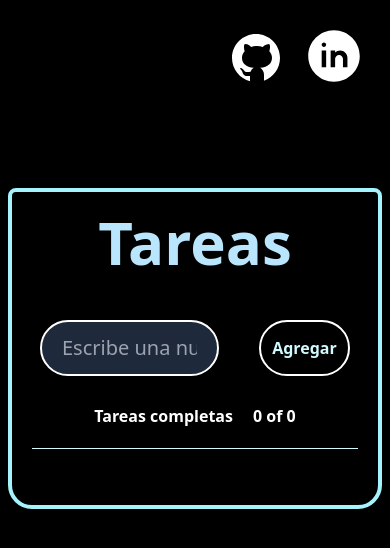
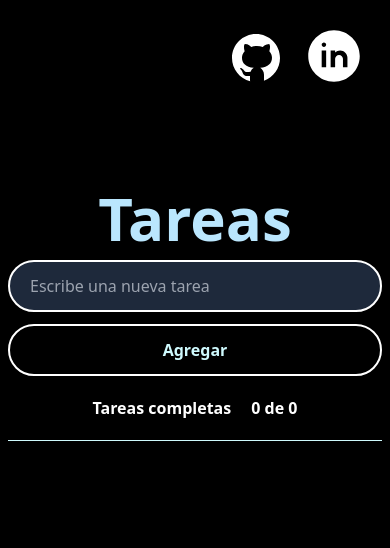
Before and after one commit to Xeba7/Tareas, a React (Vite) app: page / in a window 390 px wide. Shown: the top 548 px of the page. Built offline with nearby package versions, Linux system fonts and the light colour scheme.

Commit message:
add responsive

```diff
--- a/src/App.jsx
+++ b/src/App.jsx
@@ -75,8 +75,8 @@ function TodoList() {
     });
   };
 
-  const tasksQuantity = todos.length;
-  const completedTasks = todos.filter((todo) => todo.completed).length;
+  const cantidad = todos.length;
+  const completas = todos.filter((todo) => todo.completed).length;
 
   return (
     <div className="p-2">
@@ -100,7 +100,7 @@ function TodoList() {
         <a
           href="https://cl.linkedin.com/in/sebasti%C3%A1n-cisterna-reyes-111a67256"
           target="_black"
-          className="cursor-pointer hover:scale-[103%]"
+          className="cursor-pointer hover:scale-[103%]  transform-origin-center"
         >
           <svg
             fill="#FFFFFF"
@@ -114,22 +114,23 @@ function TodoList() {
           </svg>
         </a>
       </nav>
-      <div className="container   lg:w-1/2  text-center  md:py-6 mt-20 rounded-lg border-4 border-cyan-200 p-5 pb-10 rounded-b-3xl">
+      <div className="container    xl:w-1/2 lg:w-2/3 text-center   mt-20 sm:rounded-lg sm:border-4 sm:border-cyan-200 sm:p-5 sm:pb-10 sm:rounded-b-3xl">
         <h1 className="text-6xl font-bold text-sky-200">Tareas</h1>
 
         <form
           onSubmit={handleAddTodo}
-          className="mt-10 flex  gap-10 justify-between p-2"
+          className="md:mt-10 md:flex  md:gap-10 justify-between md:p-2 "
         >
           <input
-            className="p-3 px-5 rounded-full text-white bg-slate-800 w-full border-white border-2 hover:border-cyan-200 text-xl"
+            className="p-3 px-5 rounded-full text-white bg-slate-800 w-full border-white border-2 hover:border-cyan-200 md:text-xl mt-3"
             type="text"
             value={newTodo}
             onChange={handleNewTodoChange}
+            maxLength="64"
             placeholder="Escribe una nueva tarea"
           />
           <button
-            className="border-2 border-white rounded-full p-2 hover:border-cyan-300  font-semibold hover:scale-y-105 transform-origin-center text-cyan-100 w-40"
+            className="border-2 border-white rounded-full p-3 hover:border-cyan-300  font-semibold hover:scale-y-105 transform-origin-center text-cyan-100 md:w-40 mt-3 w-full"
             type="submit"
             disabled={newTodo === ""}
           >
@@ -139,7 +140,7 @@ function TodoList() {
         <div className="text-white flex justify-center gap-5 font-semibold mt-5">
           <p>Tareas completas</p>
           <span>
-            {completedTasks} of {tasksQuantity}
+            {completas} de {cantidad}
           </span>
         </div>
         <ul className="mt-5 border-t-[1px]  p-2 border-cyan-100   text-slate-300">
@@ -147,7 +148,7 @@ function TodoList() {
             return (
               <li key={index} className=" pt-5">
                 <section className="flex justify-between  pt-3 border-b-2 border-cyan-300">
-                  <span className="flex self-center mr-3">
+                  <span className="flex self-center md:mr-3 mr-1">
                     <button
                       onClick={() => handleToggleComplete(index)}
                       className="border-2 border-cyan-200 rounded-full hover:scale-105"
@@ -156,7 +157,7 @@ function TodoList() {
                     </button>
                   </span>
                   <p
-                    className="text-2xl pb-1 truncate   w-full text-start"
+                    className="text-2xl pb-1 w-full text-start break-all mr-1"
                     style={{
                       textDecoration: todo.completed ? "line-through" : "none",
                     }}
@@ -164,7 +165,7 @@ function TodoList() {
                   >
                     {todo.text}
                   </p>
-                  <span className="flex self-center gap-2">
+                  <span className="flex self-center ">
                     <button
                       onClick={() => handleDeleteTodo(index)}
                       className="border-2 border-cyan-200 rounded-full hover:scale-105"
```
